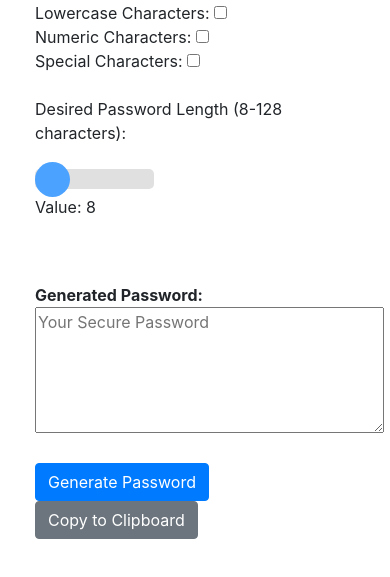
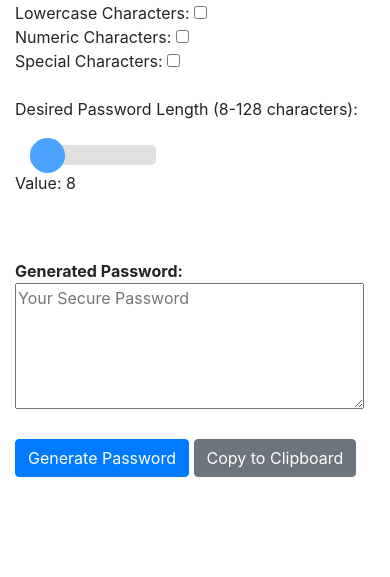
Before and after one commit to moullier/password-generator, a plain HTML site: page index.html in a window 390 px wide. Shown: the part 69-646 px from the top of the page. Drawn offline with nearby package versions, Linux system fonts and the light colour scheme.

Commit message:
minor visual tweaks

```diff
--- a/index.html
+++ b/index.html
@@ -12,7 +12,6 @@
 
   <body>
     <div class="container">
-      <div class="main">
       <div class="row">
         <div class="col-12">
           <h2>Password Generator</h2>
@@ -55,7 +54,6 @@
         </div>
       </div>
     </div>
-    </div>
 
 
     <script src="./script.js"></script>
--- a/style.css
+++ b/style.css
@@ -4,7 +4,7 @@
 
 .slider {
   -webkit-appearance: none;
-  width: 33%;
+  width: 40%;
   height: 20px;
   border-radius: 5px;
   background: #d3d3d3;
@@ -36,12 +36,9 @@
   cursor: pointer;
 }
 
-@media only screen and (max-width: 600px) {
+@media only screen and (max-width: 768px) {
     .slider {
       width: 70%;
-    }
-
-    .main {
-        margin-left: 20px;
+      margin-left: 15px;
     }
   }
```
Lines whose indentation alone changed are shown as unchanged.
